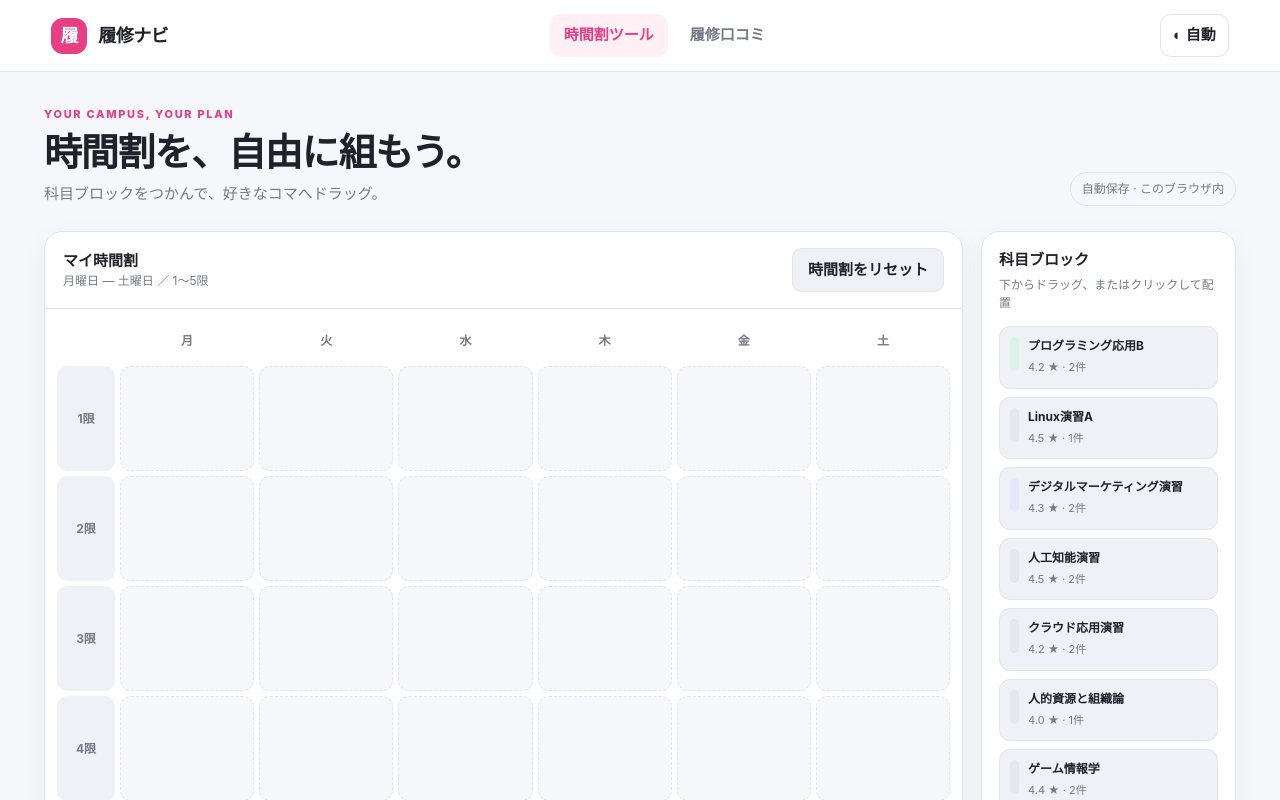
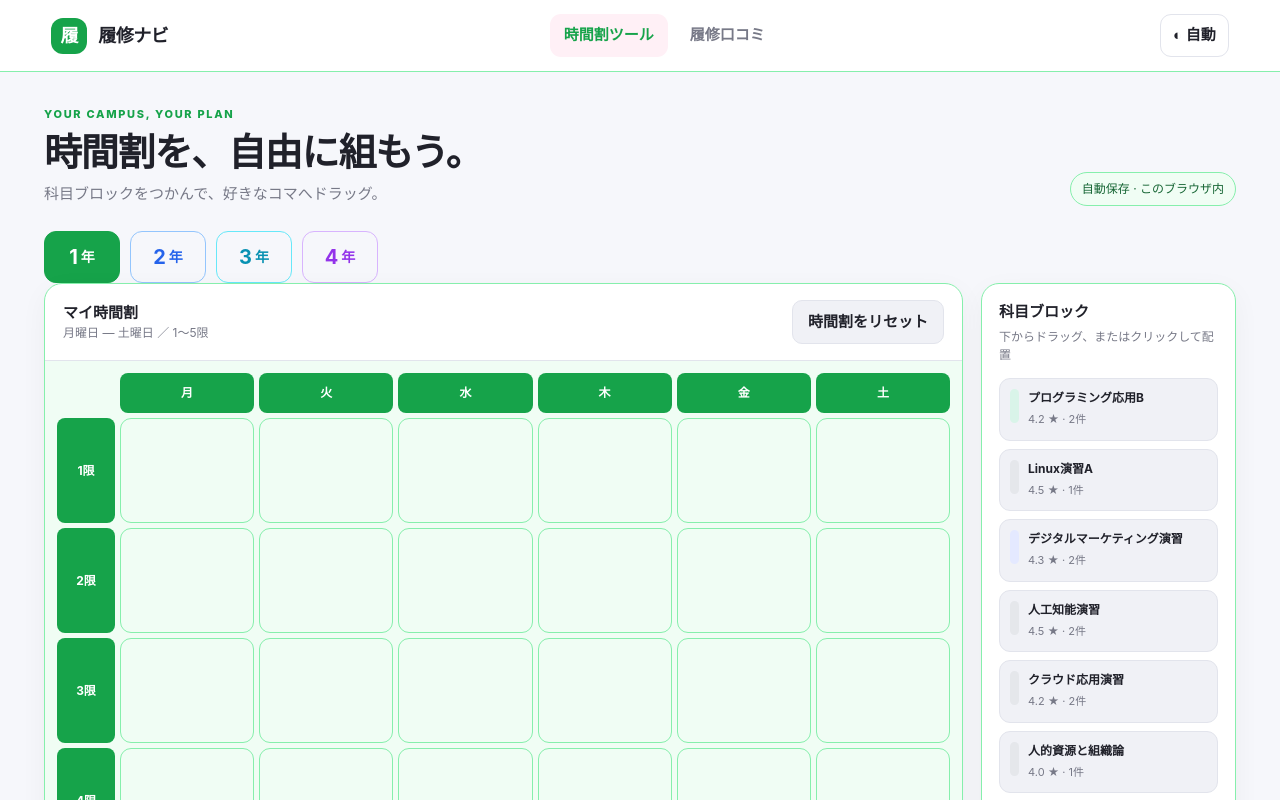
Before and after one commit to TIDesiign-ai/calcweb, a Next.js app: page / in a window 1280 px wide. Shown: the top 800 px of the page. Built offline with nearby package versions, Linux system fonts and the light colour scheme.

Commit message:
add grade+darkmode

```diff
--- a/app/globals.css
+++ b/app/globals.css
@@ -47,7 +47,10 @@ body {
 button, input { font: inherit; }
 button { cursor: pointer; }
 a { color: inherit; text-decoration: none; }
-.root { min-height: 100vh; background: var(--bg); }
+.root {
+  min-height: 100vh;
+  background: var(--bg);
+}
 
 .topbar {
   height: 72px;
@@ -361,3 +364,200 @@ a { color: inherit; text-decoration: none; }
     min-width: 625px;
   }
 }
+
+/* 学年別テーマ */
+/* 選択中の科目・操作中のアクセント */
+.root .course-choice.selected {
+  border-color: var(--grade-primary);
+  background: var(--grade-soft);
+}
+
+.root .action:not(.secondary) {
+  background: var(--grade-primary);
+  border-color: var(--grade-primary);
+  color: white;
+}
+
+/* 1年：緑 */
+.root[data-grade="1"] {
+  --grade-primary: #16a34a;
+  --grade-soft: #f0fdf4;
+  --grade-border: #86efac;
+  --grade-text: #166534;
+}
+
+/* 2年：青 */
+.root[data-grade="2"] {
+  --grade-primary: #2563eb;
+  --grade-soft: #eff6ff;
+  --grade-border: #93c5fd;
+  --grade-text: #1d4ed8;
+}
+
+
+/* 3年：水色 */
+.root[data-grade="3"] {
+  --grade-primary: #0891b2;
+  --grade-soft: #ecfeff;
+  --grade-border: #67e8f9;
+  --grade-text: #0e7490;
+}
+
+/* 4年：紫 */
+.root[data-grade="4"] {
+  --grade-primary: #9333ea;
+  --grade-soft: #faf5ff;
+  --grade-border: #d8b4fe;
+  --grade-text: #7e22ce;
+}
+
+/* ヘッダー・ナビゲーション */
+.root .topbar {
+  border-bottom-color: var(--grade-border);
+}
+
+.root .logo {
+  background: var(--grade-primary);
+  color: white;
+}
+
+.root .nav button.active {
+  color: var(--grade-primary);
+  border-color: var(--grade-primary);
+}
+
+/* 見出し・アクセント */
+.root .eyebrow {
+  color: var(--grade-primary);
+}
+
+.root .pill {
+  border-color: var(--grade-border);
+  background: var(--grade-soft);
+  color: var(--grade-text);
+}
+
+/* パネル・科目選択 */
+.root .panel {
+  border-color: var(--grade-border);
+}
+
+.root .course-choice.selected {
+  border-color: var(--grade-primary);
+  background: var(--grade-soft);
+}
+
+.root .course-choice.selected .swatch {
+  background: var(--grade-primary) !important;
+}
+
+/* 操作ボタン */
+.root .action:not(.secondary) {
+  background: var(--grade-primary);
+  border-color: var(--grade-primary);
+  color: white;
+}
+/* 時間割エリア全体を学年カラーで塗る */
+.root .grid-wrap {
+  background: var(--grade-soft);
+}
+
+/* 曜日ヘッダー */
+.root .day {
+  background: var(--grade-primary);
+  color: #ffffff;
+  border-radius: 8px;
+}
+
+/* 時限ラベル */
+.root .period {
+  background: var(--grade-primary);
+  color: #ffffff;
+  border: none;
+  border-radius: 8px;
+}
+
+/* 時間割の空きマス */
+.root .slot {
+  background: var(--grade-soft);
+  border: 1px solid var(--grade-border);
+  border-radius: 11px;
+}
+
+/* 空きマスにマウスを乗せたとき */
+.root .slot-ready:hover {
+  background: var(--grade-border);
+  border-color: var(--grade-primary);
+}
+/* ========================================
+   ダークモード：学年別カラー
+   ======================================== */
+
+/* 1年：グリーン */
+:root[data-theme="dark"] .root[data-grade="1"] {
+  --grade-primary: #22c55e;
+  --grade-soft: #17291f;
+  --grade-border: #356847;
+  --grade-text: #a7f3b8;
+}
+
+/* 2年：ブルー */
+:root[data-theme="dark"] .root[data-grade="2"] {
+  --grade-primary: #3b82f6;
+  --grade-soft: #172338;
+  --grade-border: #345b8c;
+  --grade-text: #bfdbfe;
+}
+
+/* 3年：シアン */
+:root[data-theme="dark"] .root[data-grade="3"] {
+  --grade-primary: #22d3ee;
+  --grade-soft: #14272d;
+  --grade-border: #28616d;
+  --grade-text: #a5f3fc;
+}
+
+/* 4年：パープル */
+:root[data-theme="dark"] .root[data-grade="4"] {
+  --grade-primary: #c084fc;
+  --grade-soft: #251b32;
+  --grade-border: #624080;
+  --grade-text: #e9d5ff;
+}
+
+/* 時間割エリア全体 */
+:root[data-theme="dark"] .root .grid-wrap {
+  background: var(--grade-soft);
+}
+
+/* 時間割の空きマス */
+:root[data-theme="dark"] .root .slot {
+  background: var(--grade-soft);
+  border-color: var(--grade-border);
+}
+
+/* 空きマスにマウスを乗せたとき */
+:root[data-theme="dark"] .root .slot-ready:hover {
+  background: var(--grade-border);
+  border-color: var(--grade-primary);
+}
+
+/* 時限ラベル */
+:root[data-theme="dark"] .root .period {
+  background: var(--grade-primary);
+  color: #101116;
+  border: none;
+}
+
+/* 曜日ラベル */
+:root[data-theme="dark"] .root .day {
+  background: var(--grade-primary);
+  color: #101116;
+}
+
+/* 選択中の科目 */
+:root[data-theme="dark"] .root .course-choice.selected {
+  background: var(--grade-soft);
+  border-color: var(--grade-primary);
+  color: var(--text);
+}
--- /dev/null
+++ b/components/GradeSelector.module.css
@@ -0,0 +1,53 @@
+
+.selector {
+  display: flex;
+  flex-wrap: wrap;
+  gap: 10px;
+}
+
+.option {
+  display: inline-flex;
+  align-items: center;
+  justify-content: center;
+  gap: 3px;
+  min-width: 76px;
+  padding: 10px 18px;
+  border: 1px solid var(--grade-border);
+  border-radius: 12px;
+  background: transparent;
+  color: var(--grade-color);
+  font-size: 14px;
+  font-weight: 600;
+  cursor: pointer;
+  transition:
+    background-color 160ms ease,
+    color 160ms ease,
+    border-color 160ms ease,
+    transform 160ms ease;
+}
+
+.option:hover {
+  background: var(--grade-background);
+  transform: translateY(-1px);
+}
+
+.selected {
+  background: var(--grade-color);
+  border-color: var(--grade-color);
+  color: white;
+}
+
+.selected:hover {
+  background: var(--grade-color);
+  color: white;
+}
+
+.number {
+  font-size: 20px;
+  font-weight: 700;
+}
+
+.option:focus-visible {
+  outline: 3px solid var(--grade-border);
+  outline-offset: 3px;
+}
--- /dev/null
+++ b/components/GradeSelector.tsx
@@ -0,0 +1,41 @@
+
+"use client";
+
+import { gradeThemes, type Grade } from "../data/lib/grade-theme";
+import styles from "./GradeSelector.module.css";
+
+type Props = {
+  value: Grade;
+  onChange: (grade: Grade) => void;
+};
+
+export default function GradeSelector({ value, onChange }: Props) {
+  return (
+    <div className={styles.selector} aria-label="学年選択">
+      {([1, 2, 3, 4] as const).map((grade) => {
+        const theme = gradeThemes[grade];
+        const selected = value === grade;
+
+        return (
+          <button
+            key={grade}
+            type="button"
+            className={`${styles.option} ${
+              selected ? styles.selected : ""
+            }`}
+            style={{
+              "--grade-color": theme.color,
+              "--grade-background": theme.background,
+              "--grade-border": theme.border,
+            } as React.CSSProperties}
+            aria-pressed={selected}
+            onClick={() => onChange(grade)}
+          >
+            <span className={styles.number}>{grade}</span>
+            <span>年</span>
+          </button>
+        );
+      })}
+    </div>
+  );
+}
--- a/components/TimetableApp.tsx
+++ b/components/TimetableApp.tsx
@@ -4,6 +4,13 @@ import Link from "next/link";
 import { useCallback, useEffect, useMemo, useState } from "react";
 import type { DragEvent } from "react";
 import { courses } from "../data/lib/reviews";
+
+import GradeSelector from "./GradeSelector";
+import {
+  gradeThemes,
+  type Grade,
+} from "../data/lib/grade-theme";
+
 
 type ScheduleItem = {
   id: string;
@@ -75,6 +82,8 @@ export default function TimetableApp({
       courses.reduce((sum, course) => sum + course.reviews.length, 0),
     [],
   );
+  const [selectedGrade, setSelectedGrade] = useState<Grade>(1);
+  const gradeTheme = gradeThemes[selectedGrade];
 
   useEffect(() => {
     try {
@@ -231,7 +240,7 @@ export default function TimetableApp({
         : "◐ 自動";
 
   return (
-    <div className="root">
+    <div className="root" data-grade={selectedGrade}>
       <header className="topbar">
         <Link href="/" className="brand" aria-label="履修ナビ トップ">
           <span className="logo">履</span>
@@ -272,6 +281,10 @@ export default function TimetableApp({
               <span className="pill">自動保存 · このブラウザ内</span>
             </div>
 
+            <GradeSelector
+              value={selectedGrade}
+              onChange={setSelectedGrade}
+            />
             <div className="workspace">
               <section className="panel">
                 <div className="schedule-tools">
--- /dev/null
+++ b/data/lib/grade-theme.ts
@@ -0,0 +1,37 @@
+
+export type Grade = 1 | 2 | 3 | 4;
+
+export const gradeThemes: Record<
+  Grade,
+  {
+    name: string;
+    color: string;
+    background: string;
+    border: string;
+  }
+> = {
+  1: {
+    name: "green",
+    color: "#16a34a",
+    background: "#f0fdf4",
+    border: "#86efac",
+  },
+  2: {
+    name: "blue",
+    color: "#2563eb",
+    background: "#eff6ff",
+    border: "#93c5fd",
+  },
+  3: {
+    name: "cyan",
+    color: "#0891b2",
+    background: "#ecfeff",
+    border: "#67e8f9",
+  },
+  4: {
+    name: "purple",
+    color: "#9333ea",
+    background: "#faf5ff",
+    border: "#d8b4fe",
+  },
+};
--- a/tsconfig.json
+++ b/tsconfig.json
@@ -15,7 +15,7 @@
     "moduleResolution": "bundler",
     "resolveJsonModule": true,
     "isolatedModules": true,
-    "jsx": "react-jsx",
+    "jsx": "preserve",
     "incremental": true,
     "plugins": [
       {
```
Also changed, not shown: data/lib/courses.ts (added, +35 -0 lines), package.json (+26 -3 lines), 2 other files (tests, documents, lock files or other folders).
